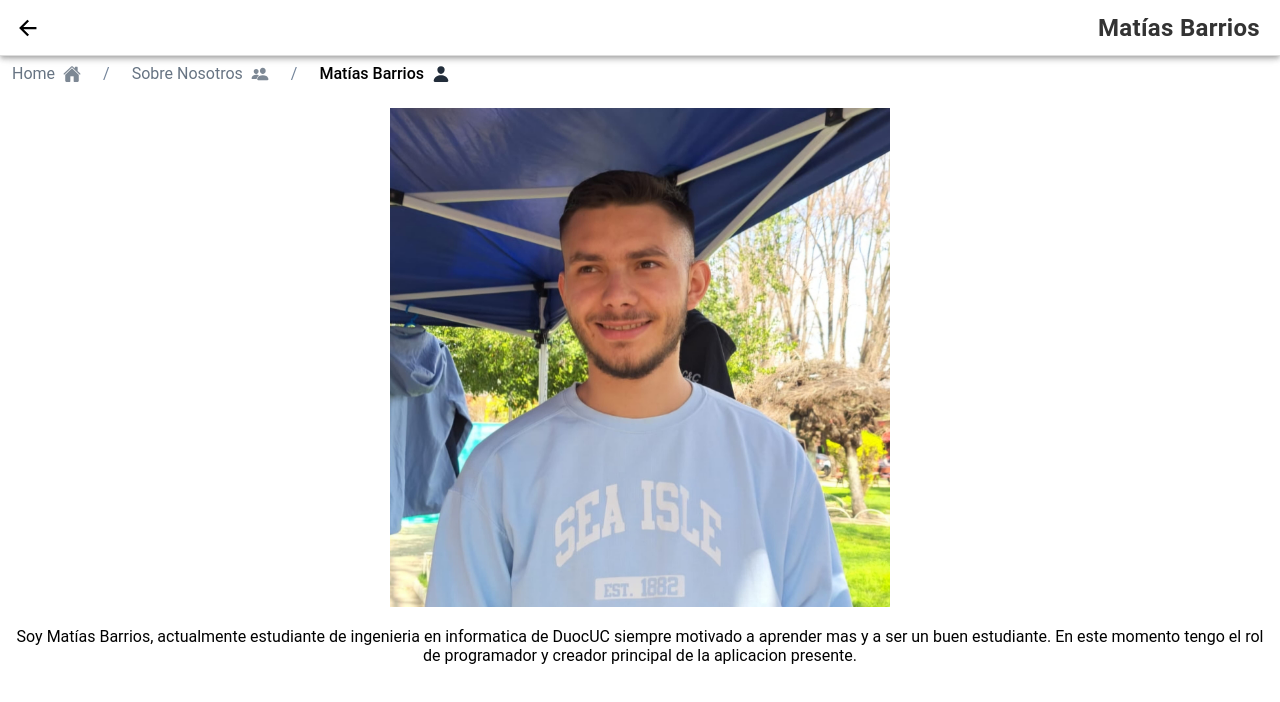
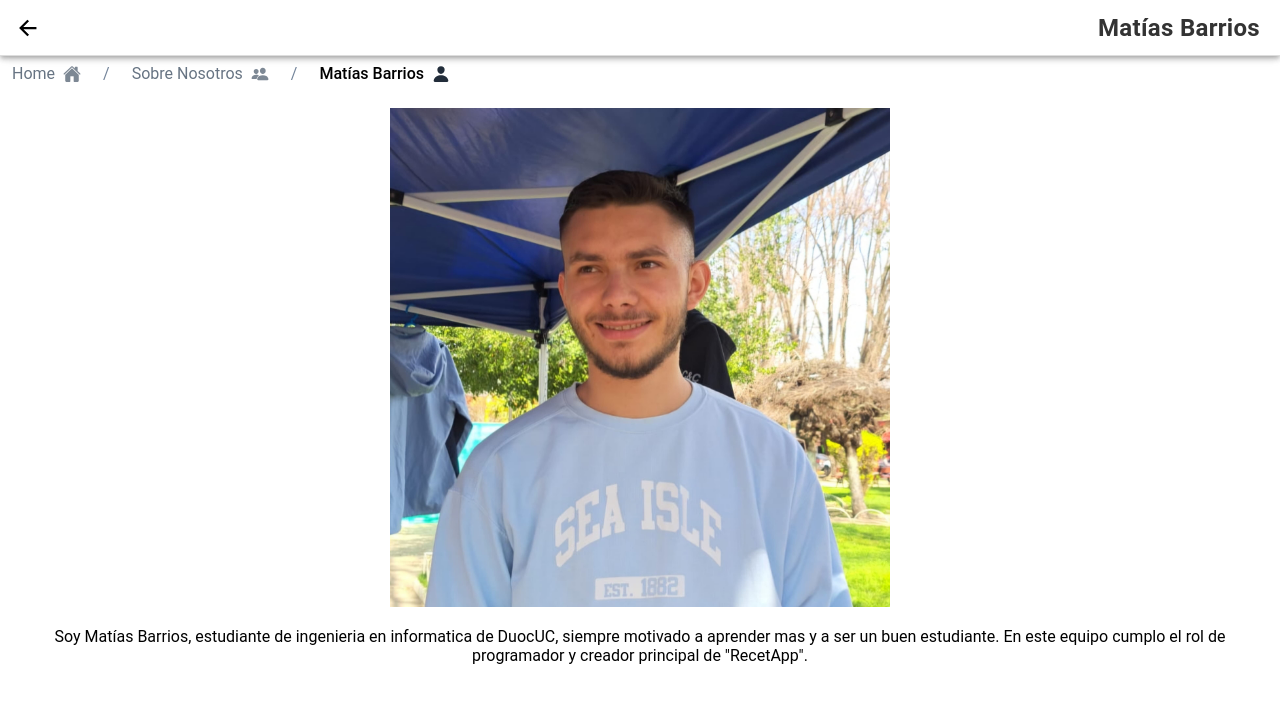
Before and after one commit to Matoxx01/RecetApp, a React (Vite) app: page /Matias in a window 1280 px wide. Shown: the top 702 px of the page. Built offline with nearby package versions, Linux system fonts and the light colour scheme.

Commit message:
Actualizacion de "Matias.tsx"

```diff
--- a/src/pages/Matias.tsx
+++ b/src/pages/Matias.tsx
@@ -43,7 +43,7 @@ import {
         </IonBreadcrumbs>
         <IonContent className="ion-padding">
           <center><img src="Autor_images/Matias.jpeg" style={{ width: '40%', cursor: 'pointer' }} /></center>
-          <center><p>Soy Matías Barrios, actualmente estudiante de ingenieria en informatica de DuocUC siempre motivado a aprender mas y a ser un buen estudiante. En este momento tengo el rol de programador y creador principal de la aplicacion presente.</p></center>
+          <center><p>Soy Matías Barrios, estudiante de ingenieria en informatica de DuocUC, siempre motivado a aprender mas y a ser un buen estudiante. En este equipo cumplo el rol de programador y creador principal de "RecetApp".</p></center>
         </IonContent>
       </IonPage>
     );
```
